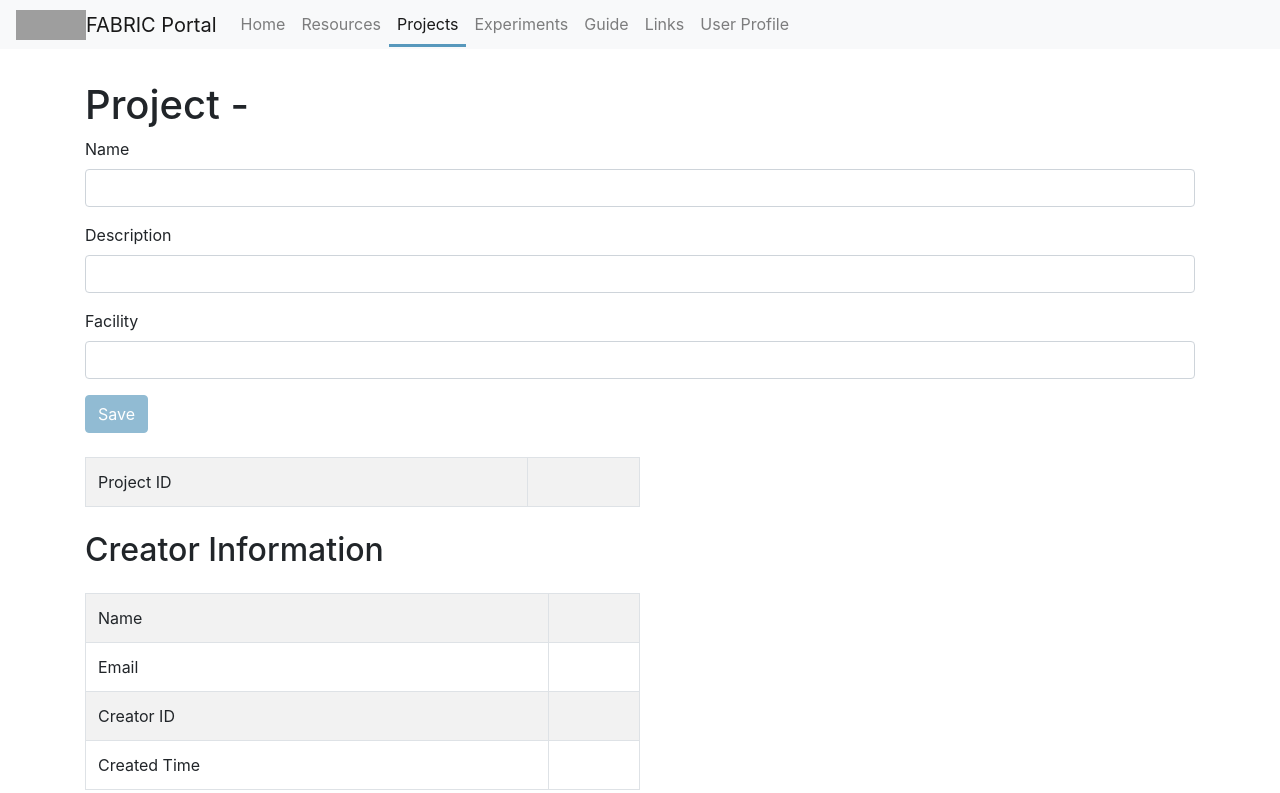
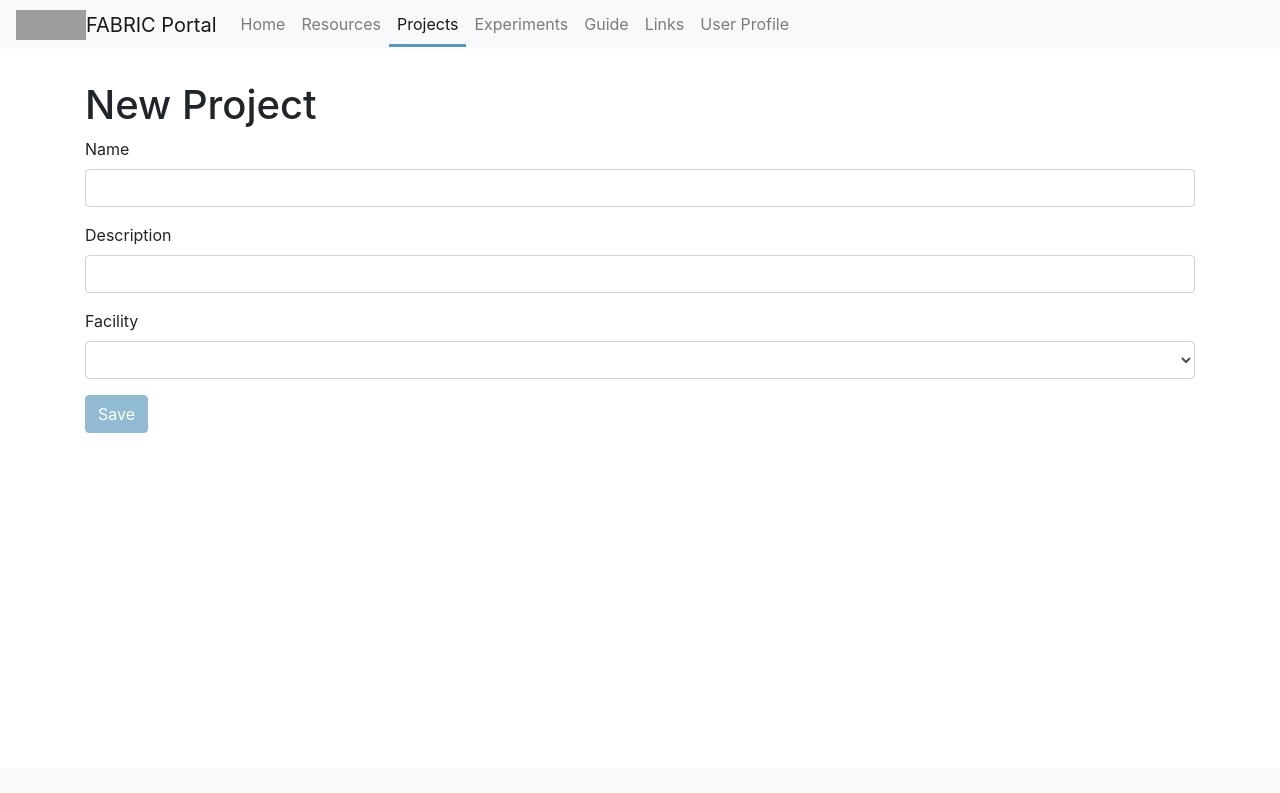
Before and after one commit to fabric-testbed/fabric-portal, a React (Create React App) app: page /projects/new in a window 1280 px wide. Shown: the top 793 px of the page. Built offline with nearby package versions, Linux system fonts and the light colour scheme; grey boxes are pictures that could not be loaded.

Commit message:
#20: added fake facility services and add select component to form

```diff
--- a/src/components/common/Form.jsx
+++ b/src/components/common/Form.jsx
@@ -1,6 +1,7 @@
 import React, { Component } from "react";
 import Joi from "joi-browser";
-import Input from "./Input.jsx";
+import Input from "./Input";
+import Select from "./Select";
 
 class Form extends Component {
   state = {
@@ -79,6 +80,21 @@ class Form extends Component {
       />
     );
   }
+
+  renderSelect(name, label, options) {
+    const { data, errors } = this.state;
+
+    return (
+      <Select
+        name={name}
+        value={data[name]}
+        label={label}
+        options={options}
+        onChange={this.handleChange}
+        error={errors[name]}
+      />
+    );
+  }
 }
 
 export default Form;
--- /dev/null
+++ b/src/components/common/Select.jsx
@@ -0,0 +1,20 @@
+import React from "react";
+
+const Select = ({ name, label, options, error, ...rest }) => {
+  return (
+    <div className="form-group">
+      <label htmlFor={name}>{label}</label>
+      <select {...rest} id={name} name={name} className="form-control">
+        <option value="" />
+        {options.map((option) => (
+          <option key={option._id} value={option._id}>
+            {option.name}
+          </option>
+        ))}
+      </select>
+      {error && <div className="alert alert-danger">{error}</div>}
+    </div>
+  );
+};
+
+export default Select;
--- a/src/pages/ProjectForm.jsx
+++ b/src/pages/ProjectForm.jsx
@@ -1,7 +1,8 @@
 import React from "react";
 import Joi from "joi-browser";
 import Form from "../components/common/Form.jsx";
-import { getProject } from "../services/projectRegistryService";
+import { getProject, saveProject } from "../services/projectRegistryService";
+import { getFacilities } from "../services/fakeFacilityService";
 
 class projectForm extends Form {
   state = {
@@ -15,6 +16,7 @@ class projectForm extends Form {
       project_members: [],
       project_owners: [],
     },
+    facilities: [],
     errors: {},
   };
 
@@ -38,8 +40,14 @@ class projectForm extends Form {
     }
   }
 
+  async populateFacilities() {
+    const facilities = getFacilities();
+    this.setState({ facilities });
+  }
+
   async componentDidMount() {
     await this.populateProject();
+    this.populateFacilities();
   }
 
   mapToViewModel(project) {
@@ -57,16 +65,28 @@ class projectForm extends Form {
     };
   }
 
+  doSubmit = async () => {
+    await saveProject(this.state.data);
+
+    this.props.history.push("/projects");
+  };
+
   render() {
+    const projectId = this.props.match.params.id;
     return (
       <div className="container">
-        <h1>Project - {this.state.data.name}</h1>
+        {projectId === "new" ? (
+          <h1>New Project</h1>
+        ) : (
+          <h1>Project - {this.state.data.name}</h1>
+        )}
         <form onSubmit={this.handleSubmit}>
           {this.renderInput("name", "Name")}
           {this.renderInput("description", "Description")}
-          {this.renderInput("facility", "Facility")}
+          {this.renderSelect("facility", "Facility", this.state.facilities)}
           {this.renderButton("Save")}
         </form>
+        {/*
         <table className="table table-striped table-bordered w-50 my-4">
           <tbody>
             <tr>
@@ -134,6 +154,7 @@ class projectForm extends Form {
             })}
           </tbody>
         </table>
+       */}
       </div>
     );
   }
--- /dev/null
+++ b/src/services/fakeFacilityService.js
@@ -0,0 +1,5 @@
+export const facilities = [{ _id: 1, name: "FABRIC" }];
+
+export function getFacilities() {
+  return facilities;
+}
--- a/src/services/portalData.json
+++ b/src/services/portalData.json
@@ -1,3 +1,4 @@
 {
-  "homepageIntro": "Pellentesque habitant morbi tristique senectus et netus et malesuada fames ac turpis egestas. Vestibulum tortor quam, feugiat vitae, ultricies eget, tempor sit amet, ante. Donec eu libero sit amet quam egestas semper. Aenean ultricies mi vitae est. Mauris placerat eleifend leo. fames ac turpis egestas. Vestibulum tortor quam, feugiat vitae, ultricies eget, tempor sit amet, ante. Donec eu libero sit amet quam egestas semper."
+  "homepageIntro": "Pellentesque habitant morbi tristique senectus et netus et malesuada fames ac turpis egestas. Vestibulum tortor quam, feugiat vitae, ultricies eget, tempor sit amet, ante. Donec eu libero sit amet quam egestas semper. Aenean ultricies mi vitae est. Mauris placerat eleifend leo. fames ac turpis egestas. Vestibulum tortor quam, feugiat vitae, ultricies eget, tempor sit amet, ante. Donec eu libero sit amet quam egestas semper.",
+  "defaultFacility": "FABRIC"
 }
--- a/src/services/projectRegistryService.js
+++ b/src/services/projectRegistryService.js
@@ -8,6 +8,10 @@ const axiosConfig = {
   },
 };
 
+function projectUrl(id) {
+  return `${apiEndpoint}/${id}`;
+}
+
 export function getProjects() {
   return axios.get(apiEndpoint, axiosConfig);
 }
@@ -15,3 +19,17 @@ export function getProjects() {
 export function getProject(id) {
   return axios.get(apiEndpoint + "/" + id, axiosConfig);
 }
+
+export function saveProject(project) {
+  if (project._id) {
+    const body = { ...project };
+    delete body._id;
+    axios.put(projectUrl(project._id), body);
+  }
+
+  return axios.post(apiEndpoint + "/create", project);
+}
+
+export function deleteProject(projectId) {
+  return axios.delete(projectUrl(projectId));
+}
```
